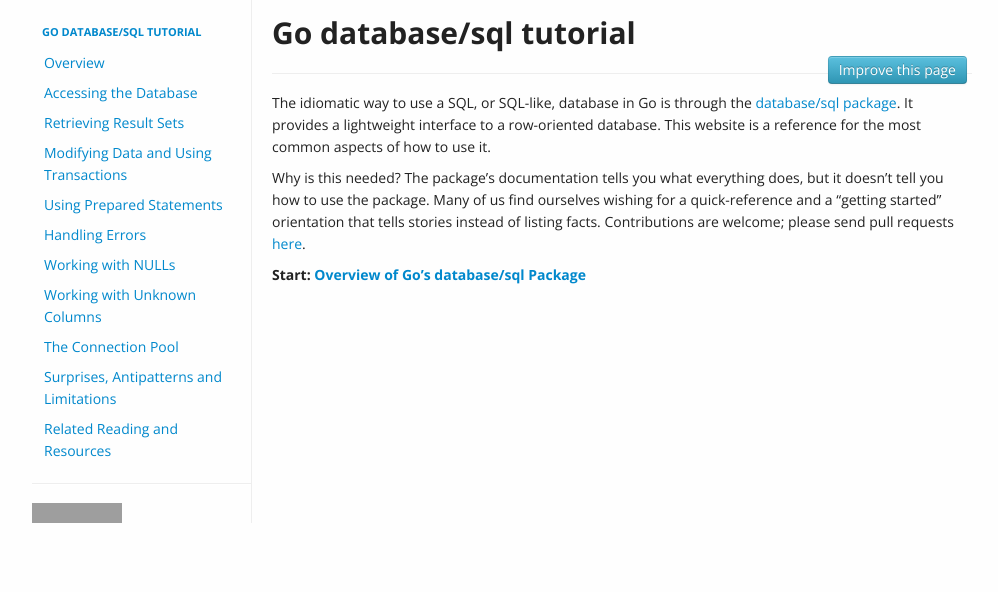
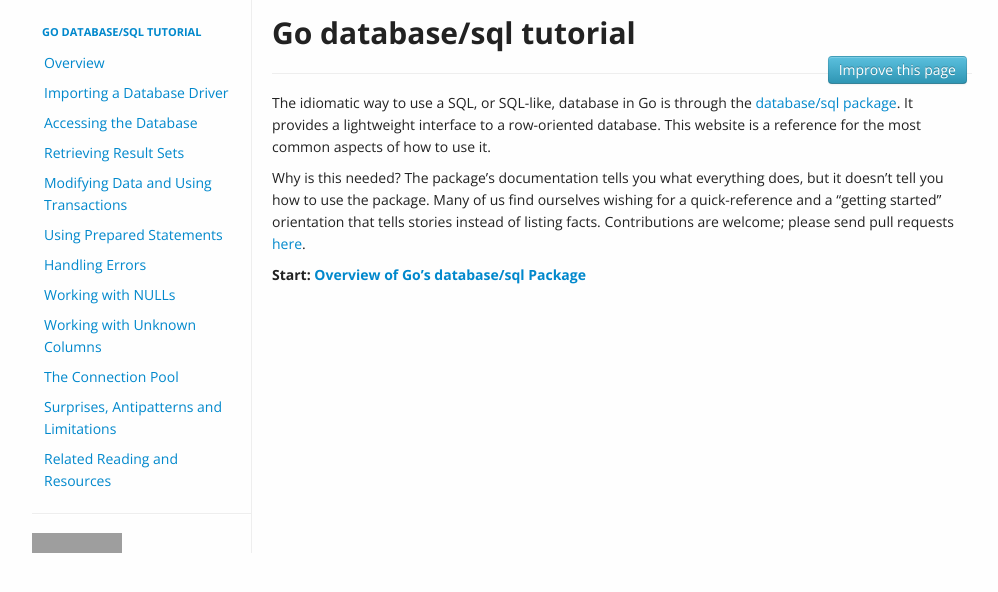
Before and after one commit to VividCortex/go-database-sql-tutorial, a Jekyll site: the page built from index.md, in a window 1280 px wide. Shown: the top 592 px of the page, without its empty margins (138-1136 px from the left). Built offline with Jekyll 4.4.1, drawn with Linux system fonts in a browser that asks for light colours; grey boxes are pictures that could not be loaded.

Commit message:
add missing importing nav

```diff
--- a/_data/nav.yml
+++ b/_data/nav.yml
@@ -5,6 +5,9 @@
 
   - title: Overview
     url: overview.html
+
+  - title: Importing a Database Driver
+    url: importing.html
 
   - title: Accessing the Database
     url: accessing.html
```
